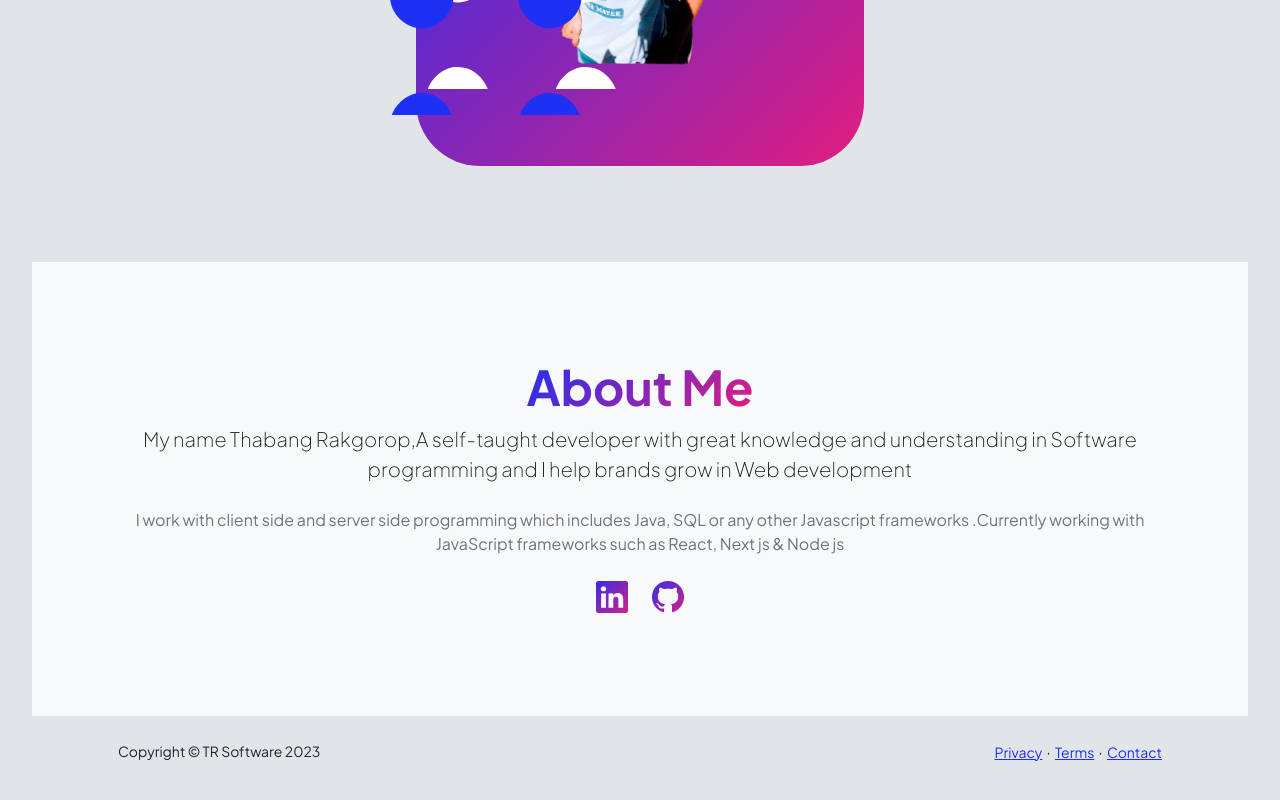
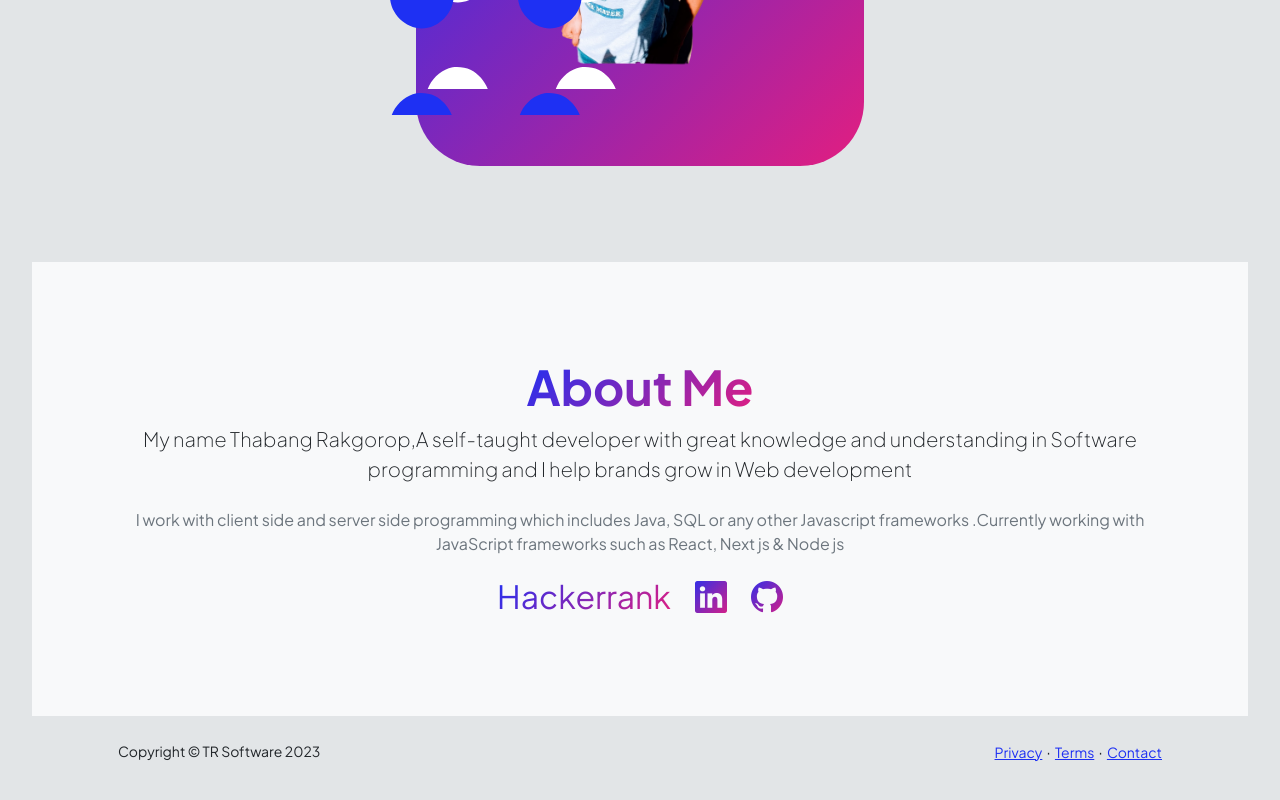
Before and after one commit to PLThabangR/TR-Portfolio, a React (Vite) app: page / in a window 1280 px wide. Shown: the part 852-1652 px from the top of the page. Built offline with nearby package versions, Linux system fonts and the light colour scheme.

Commit message:
Added hackerrank icon

```diff
--- a/src/components/Index.jsx
+++ b/src/components/Index.jsx
@@ -43,7 +43,7 @@ const Index = () => {
                 React, Next js & Node js</p>
 
                 <div className="d-flex justify-content-center fs-2 gap-4">
-
+                <a className="text-gradient" href="https://www.hackerrank.com/profile/rakgoropothaban1">Hackerrank</a>
                     <a className="text-gradient" href="https://www.linkedin.com/in/thabang-rakgoropo-98a635124/"><i className="bi bi-linkedin"></i></a>
                     <a className="text-gradient" href="https://github.com/PLThabangR"><i className="bi bi-github"></i></a>
 
```
